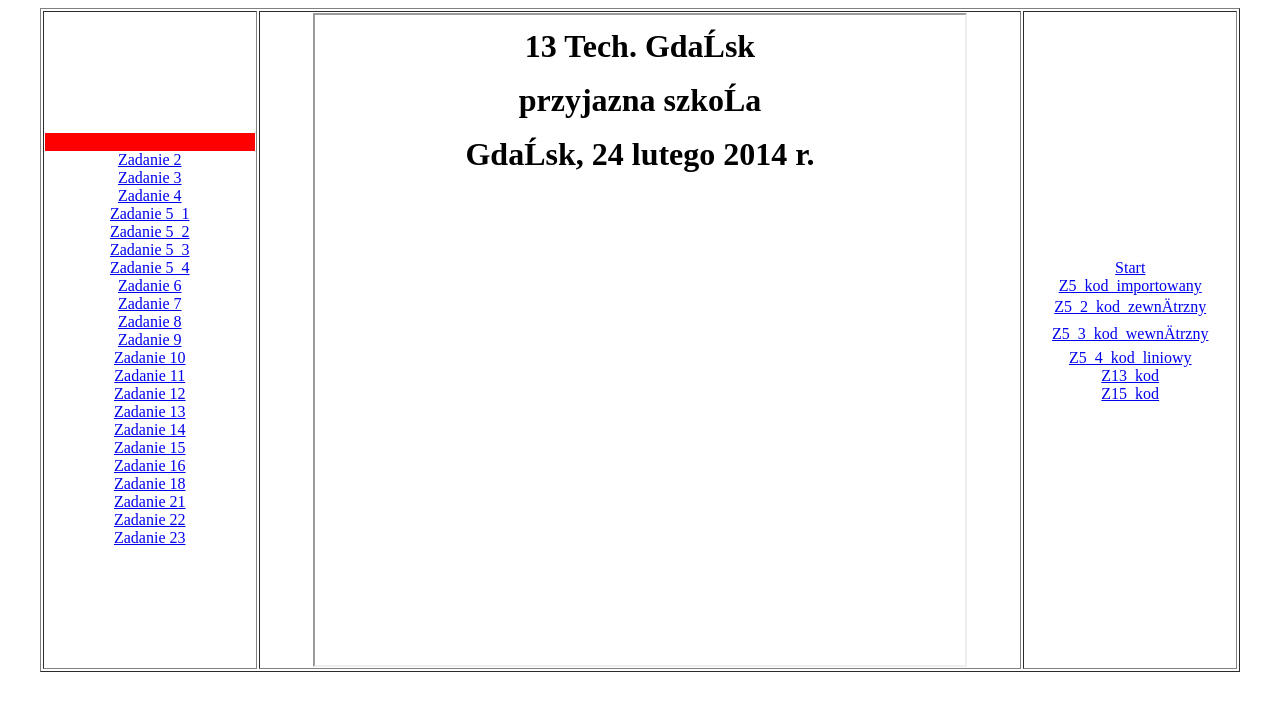
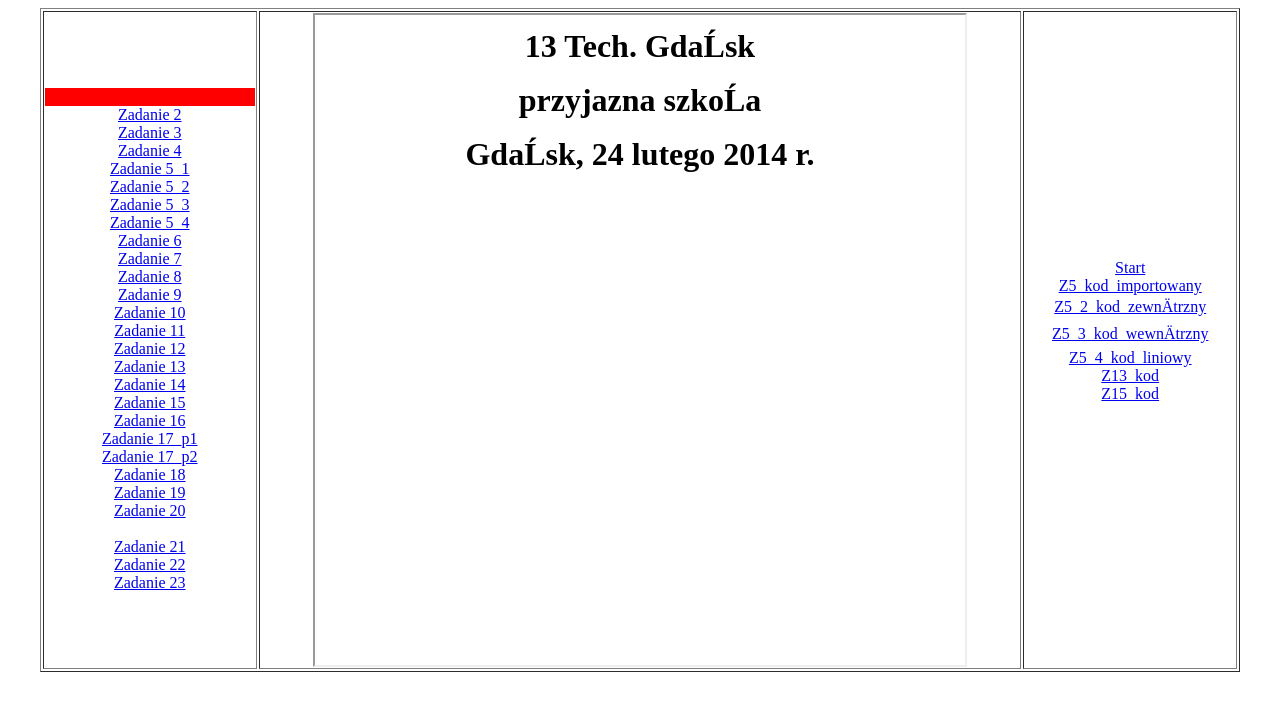
Before and after one commit to JulkaOstrowska1/CSS, a plain HTML site: page index.html in a window 1280 px wide. Drawn offline with Linux system fonts and the light colour scheme.

Commit message:
Update index.html

```diff
--- a/index.html
+++ b/index.html
@@ -44,7 +44,16 @@
   <br>
   <a href="zadanie16_ostrowska.html" target="strony">Zadanie 16</a>
   <br>
+  <a href="zadanie17_p1__ostrowska.html" target="strony">Zadanie 17_p1</a>
+  <br>
+  <a href="zadanie17_p2__ostrowska.html" target="strony">Zadanie 17_p2</a>
+  <br>
   <a href="zadanie18_ostrowska.html" target="strony">Zadanie 18</a>
+  <br>
+  <a href="zadanie19_ostrowska.html" target="strony">Zadanie 19</a>
+  <br>
+  <a href="zadanie20_ostrowska.html" target="strony">Zadanie 20</a>
+  <br>
   <br>
   <a href="zadanie21_ostrowska.html" target="strony">Zadanie 21</a>
   <br>
```
